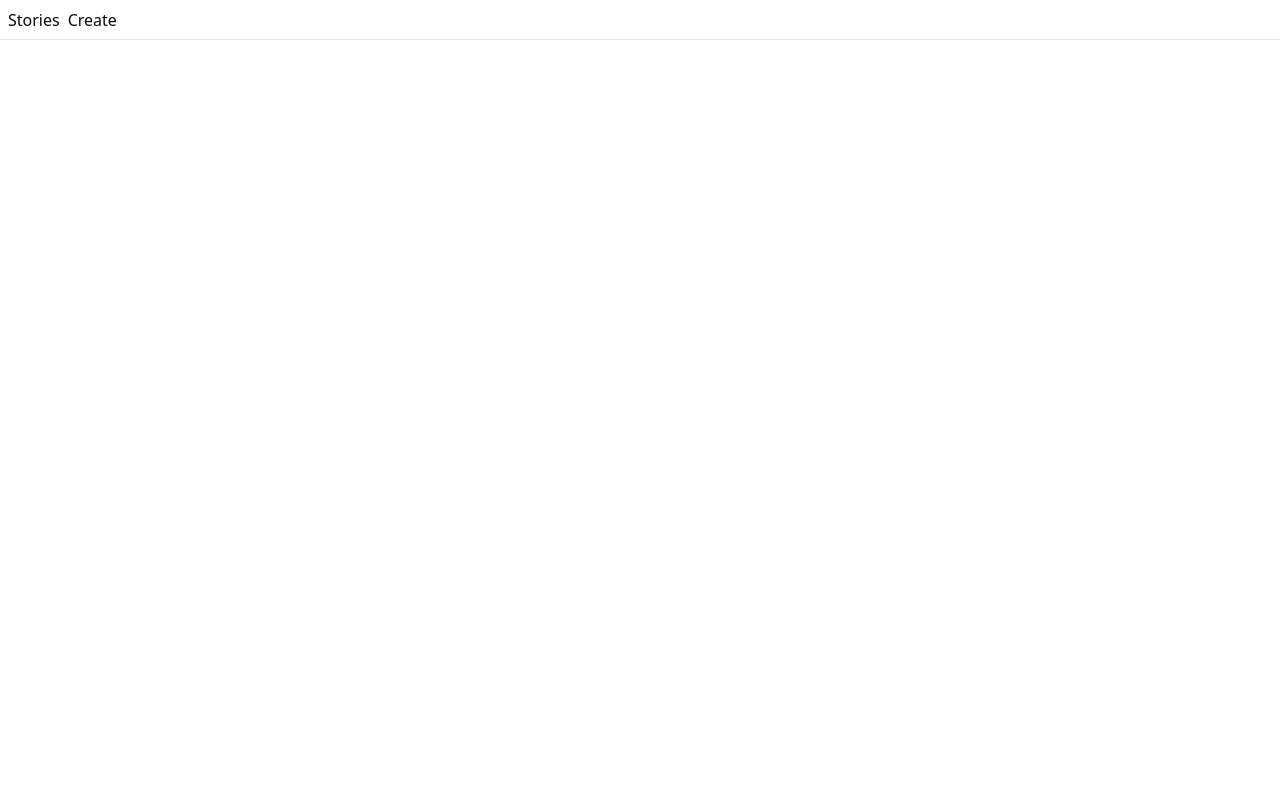
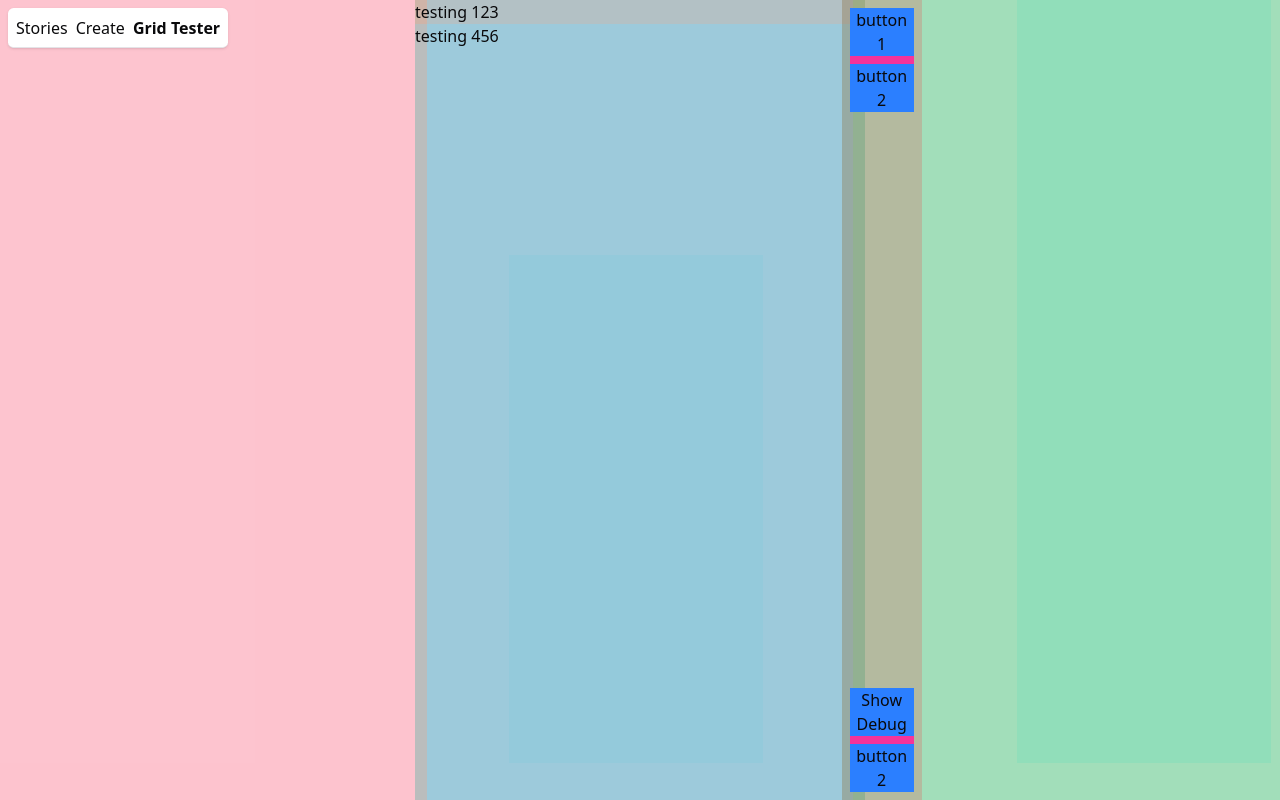
Before and after one commit to futurepaul/hypernote-stories, a React (Vite) app: page /grid-tester in a window 1280 px wide. Before the commit this address had no page. Shown: the top 800 px of the page. Built offline with nearby package versions, Linux system fonts and the light colour scheme; what @nostr-dev-kit/ndk, @nostr-dev-kit/ndk-cache-dexie would draw is missing.

Commit message:
best grid tester ever

```diff
--- a/src/routeTree.gen.ts
+++ b/src/routeTree.gen.ts
@@ -12,6 +12,7 @@
 
 import { Route as rootRoute } from './routes/__root'
 import { Route as ProductsImport } from './routes/products'
+import { Route as GridTesterImport } from './routes/grid-tester'
 import { Route as CreateImport } from './routes/create'
 import { Route as IndexImport } from './routes/index'
 import { Route as PostsIndexImport } from './routes/posts.index'
@@ -22,6 +23,12 @@ import { Route as PostsPostIdImport } from './routes/posts.$postId'
 const ProductsRoute = ProductsImport.update({
   id: '/products',
   path: '/products',
+  getParentRoute: () => rootRoute,
+} as any)
+
+const GridTesterRoute = GridTesterImport.update({
+  id: '/grid-tester',
+  path: '/grid-tester',
   getParentRoute: () => rootRoute,
 } as any)
 
@@ -67,6 +74,13 @@ declare module '@tanstack/react-router' {
       preLoaderRoute: typeof CreateImport
       parentRoute: typeof rootRoute
     }
+    '/grid-tester': {
+      id: '/grid-tester'
+      path: '/grid-tester'
+      fullPath: '/grid-tester'
+      preLoaderRoute: typeof GridTesterImport
+      parentRoute: typeof rootRoute
+    }
     '/products': {
       id: '/products'
       path: '/products'
@@ -96,6 +110,7 @@ declare module '@tanstack/react-router' {
 export interface FileRoutesByFullPath {
   '/': typeof IndexRoute
   '/create': typeof CreateRoute
+  '/grid-tester': typeof GridTesterRoute
   '/products': typeof ProductsRoute
   '/posts/$postId': typeof PostsPostIdRoute
   '/posts': typeof PostsIndexRoute
@@ -104,6 +119,7 @@ export interface FileRoutesByFullPath {
 export interface FileRoutesByTo {
   '/': typeof IndexRoute
   '/create': typeof CreateRoute
+  '/grid-tester': typeof GridTesterRoute
   '/products': typeof ProductsRoute
   '/posts/$postId': typeof PostsPostIdRoute
   '/posts': typeof PostsIndexRoute
@@ -113,6 +129,7 @@ export interface FileRoutesById {
   __root__: typeof rootRoute
   '/': typeof IndexRoute
   '/create': typeof CreateRoute
+  '/grid-tester': typeof GridTesterRoute
   '/products': typeof ProductsRoute
   '/posts/$postId': typeof PostsPostIdRoute
   '/posts/': typeof PostsIndexRoute
@@ -120,16 +137,36 @@ export interface FileRoutesById {
 
 export interface FileRouteTypes {
   fileRoutesByFullPath: FileRoutesByFullPath
-  fullPaths: '/' | '/create' | '/products' | '/posts/$postId' | '/posts'
+  fullPaths:
+    | '/'
+    | '/create'
+    | '/grid-tester'
+    | '/products'
+    | '/posts/$postId'
+    | '/posts'
   fileRoutesByTo: FileRoutesByTo
-  to: '/' | '/create' | '/products' | '/posts/$postId' | '/posts'
-  id: '__root__' | '/' | '/create' | '/products' | '/posts/$postId' | '/posts/'
+  to:
+    | '/'
+    | '/create'
+    | '/grid-tester'
+    | '/products'
+    | '/posts/$postId'
+    | '/posts'
+  id:
+    | '__root__'
+    | '/'
+    | '/create'
+    | '/grid-tester'
+    | '/products'
+    | '/posts/$postId'
+    | '/posts/'
   fileRoutesById: FileRoutesById
 }
 
 export interface RootRouteChildren {
   IndexRoute: typeof IndexRoute
   CreateRoute: typeof CreateRoute
+  GridTesterRoute: typeof GridTesterRoute
   ProductsRoute: typeof ProductsRoute
   PostsPostIdRoute: typeof PostsPostIdRoute
   PostsIndexRoute: typeof PostsIndexRoute
@@ -138,6 +175,7 @@ export interface RootRouteChildren {
 const rootRouteChildren: RootRouteChildren = {
   IndexRoute: IndexRoute,
   CreateRoute: CreateRoute,
+  GridTesterRoute: GridTesterRoute,
   ProductsRoute: ProductsRoute,
   PostsPostIdRoute: PostsPostIdRoute,
   PostsIndexRoute: PostsIndexRoute,
@@ -155,6 +193,7 @@ export const routeTree = rootRoute
       "children": [
         "/",
         "/create",
+        "/grid-tester",
         "/products",
         "/posts/$postId",
         "/posts/"
@@ -165,6 +204,9 @@ export const routeTree = rootRoute
     },
     "/create": {
       "filePath": "create.tsx"
+    },
+    "/grid-tester": {
+      "filePath": "grid-tester.tsx"
     },
     "/products": {
       "filePath": "products.tsx"
--- a/src/routes/__root.tsx
+++ b/src/routes/__root.tsx
@@ -4,10 +4,11 @@ import { TanStackRouterDevtools } from '@tanstack/router-devtools'
 export const Route = createRootRoute({
   component: () => (
     <div className="h-screen">
-      <div className="fixed z-10 top-0 w-full h-10 bg-white border-b hidden md:block">
+      <div className="fixed z-50 top-0 h-10 bg-white border-b shadow-sm rounded-sm mt-2 ml-2">
         <div className="p-2 flex gap-2">
           <Link to="/" className="[&.active]:font-bold">Stories</Link>
           <Link to="/create" className="[&.active]:font-bold">Create</Link>
+          <Link to="/grid-tester" className="[&.active]:font-bold">Grid Tester</Link>
         </div>
       </div>
       <Outlet />
--- /dev/null
+++ b/src/routes/grid-tester.tsx
@@ -0,0 +1,64 @@
+import { createFileRoute } from "@tanstack/react-router";
+import { useState } from "react";
+
+export const Route = createFileRoute("/grid-tester")({
+  component: GridComponent,
+});
+
+function GridComponent() {
+  return (
+    <>
+      <SingleRow />
+      <SingleRow />
+      <SingleRow />
+      <SingleRow />
+      <SingleRow />
+      <SingleRow />
+      <SingleRow />
+      <SingleRow />
+    </>
+  );
+}
+
+function SingleRow() {
+  const [showDebug, setShowDebug] = useState(false);
+  return (
+    <div className="grid grid-cols-1 md:grid-cols-3 h-screen bg-pink-500/50 md:bg-pink-500/10">
+      <div className="absolute bg-red-500/20 w-full z-10 col-start-1 col-end-2 h-full md:static">
+        {showDebug && (
+          <div className="bg-green-500/20 w-full h-full flex flex-col justify-center">
+            <pre className="bg-red-500 flex flex-col gap-2 whitespace-pre-wrap w-full break-all">
+              this is a bunch of text
+              hhhhhhhhhhhhadsfadsfadsfasdfasdisasdfadsfadsfassssssssssssssssssss
+            </pre>
+          </div>
+        )}
+      </div>
+      <div className="absolute bg-blue-500/20 flex item-center w-full justify-center col-start-1 col-end-2 md:col-start-2 md:col-end-3 z-20 md:static">
+        <div className="bg-green-500/20 aspect-9/16 h-screen overflow-clip">
+          <div className="bg-red-500/10 w-full">testing 123</div>
+          <div className="bg-blue-500/10 h-full">testing 456</div>
+        </div>
+      </div>
+      <div className="absolute bg-green-500/20 flex item-center w-full justify-center col-start-1 col-end-2 md:col-start-3 md:col-end-4 z-30 md:static">
+        <div className="bg-green-500/20 aspect-9/16 h-screen overflow-clip flex flex-col">
+          <div className="bg-red-500/20 flex flex-col gap-2 justify-between self-end md:self-start h-full max-w-20 p-2">
+            <div className="bg-pink-500 flex flex-col gap-2">
+              <button className="bg-blue-500">button 1</button>
+              <button className="bg-blue-500">button 2</button>
+            </div>
+            <div className="bg-pink-500 flex flex-col gap-2">
+              <button
+                className="bg-blue-500"
+                onClick={() => setShowDebug(!showDebug)}
+              >
+                Show Debug
+              </button>
+              <button className="bg-blue-500">button 2</button>
+            </div>
+          </div>
+        </div>
+      </div>
+    </div>
+  );
+}
```
